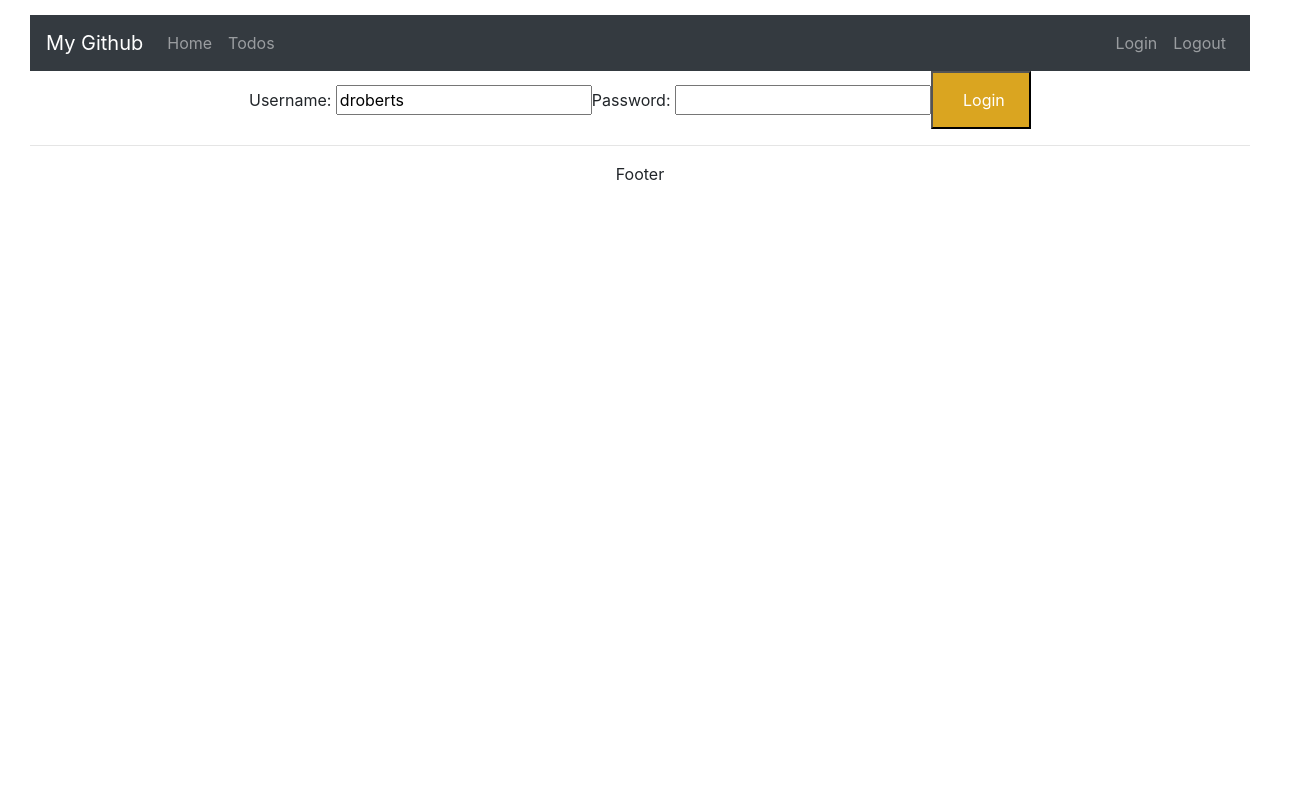
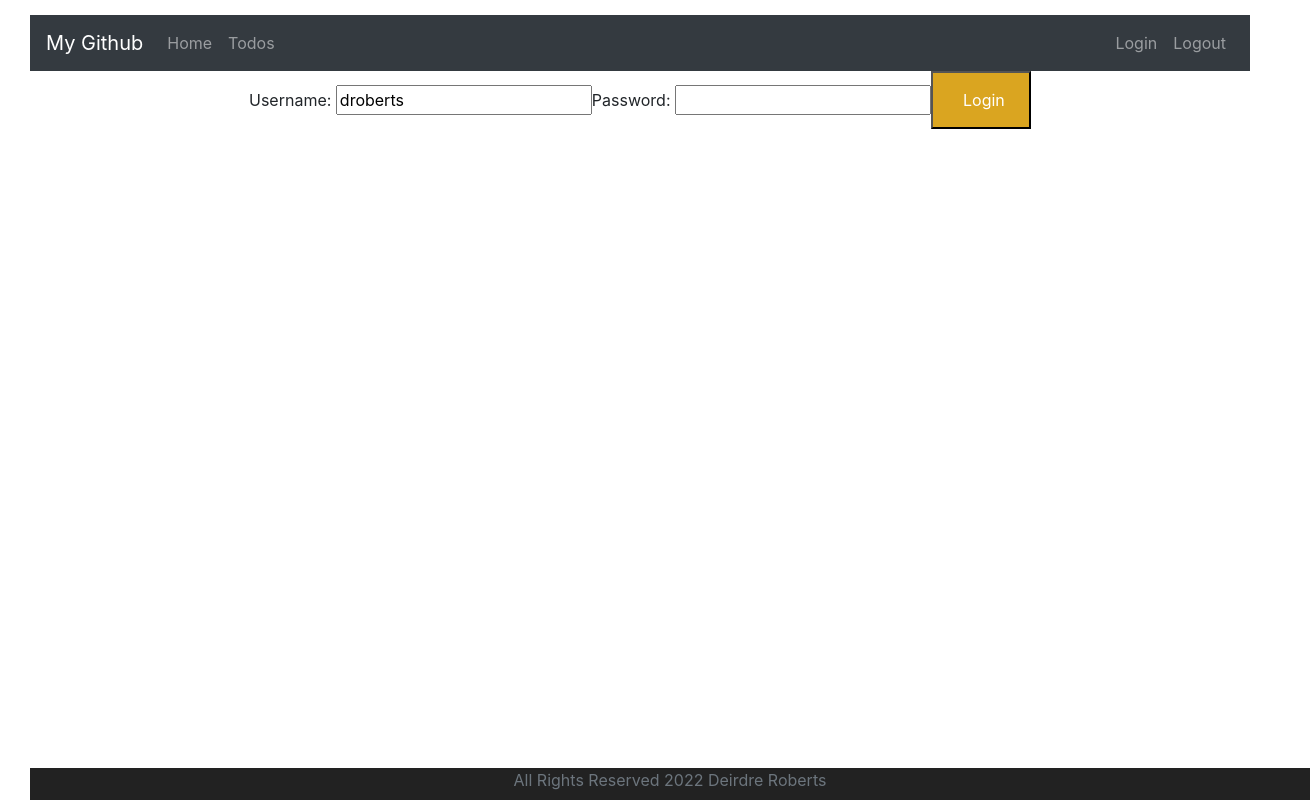
Before and after one commit to NuwroVighte/TodoApp, a React (Create React App) app: page / in a window 1280 px wide. Shown: the whole page, 1310 px wide, since content can reach past the window. Built offline with nearby package versions, Linux system fonts and the light colour scheme.

Commit message:
footer adjustments + formatting

```diff
--- a/src/App.css
+++ b/src/App.css
@@ -1,3 +1,11 @@
+.footer {
+  position: absolute;
+  bottom: 0;
+  width: 100%;
+  height: 4%;
+  background-color: #222222;
+}
+
 .App {
   text-align: center;
 }
--- a/src/components/todo/TodoApp.jsx
+++ b/src/components/todo/TodoApp.jsx
@@ -19,6 +19,7 @@
                         <Route path="/login" element={<LoginComponent/>}/>
                         <Route path="/welcome/:name" element={<WelcomeComponent/>}/>
                         <Route path="/todos" element={<ListTodosComponent/>}/>
+                        <Route path="/logout" element={<LogoutComponent/>}/>
                         <Route path="/ErrorPage/*" element={<ErrorComponent/>}/>
                         <Route path="*" element={<ErrorComponent/>}/>
                     </Routes>
@@ -52,12 +53,27 @@
 class FooterComponent extends Component {
     render() {
         return (
-            <div>
-                <hr/> Footer
-            </div>
+            <footer className="footer">
+                <span className="text-muted">All Rights Reserved 2022 Deirdre Roberts</span>
+            </footer>
         )
     }
 }
+
+class LogoutComponent extends Component {
+    render() {
+        return (
+            <>
+                <h1>You are logged out.</h1>
+                <div className="container">
+                    Thank you for using Todo App!
+                </div>
+            </>
+        )
+    }
+}
+
+
 
 
 class ListTodosComponent extends Component {
```
